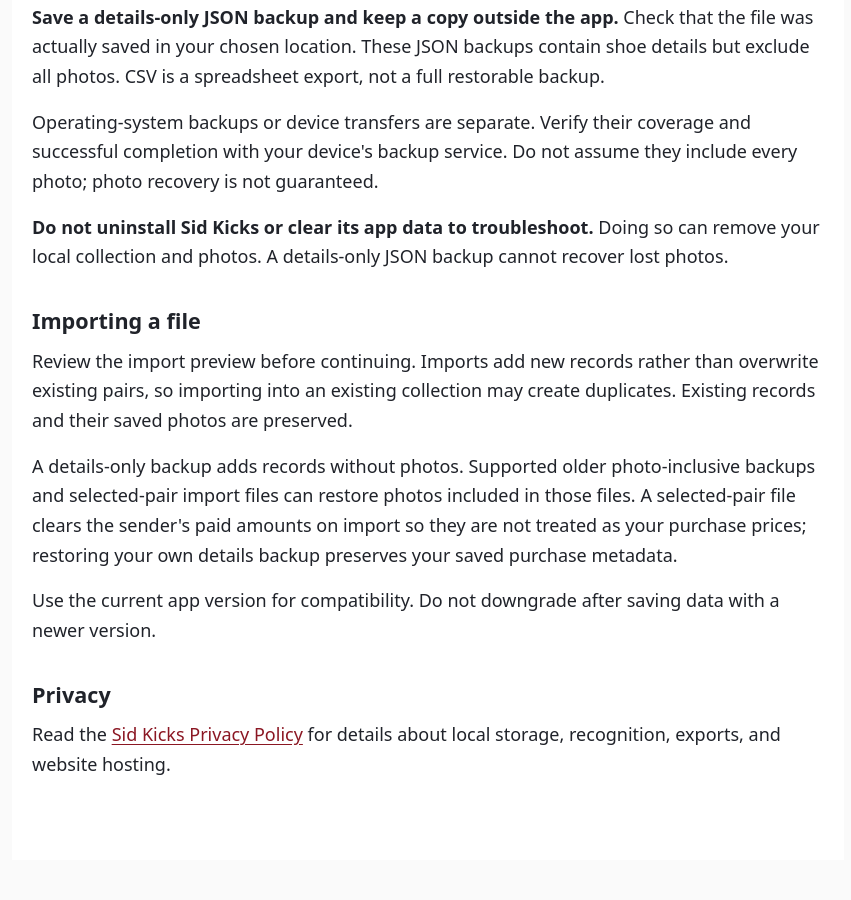
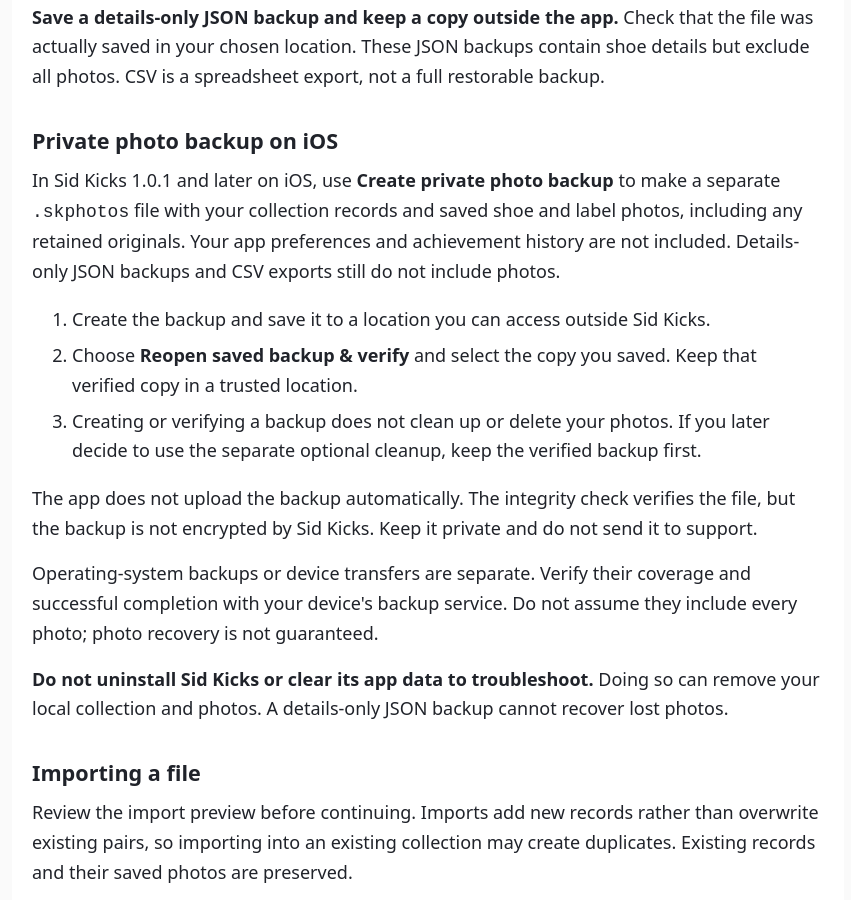
Before and after one commit to sidwin/sidtechs-apex-redirect, a plain HTML site: page sid-kicks/support/index.html in a window 1280 px wide. Shown: the part 1256-2156 px from the top of the page, without its empty margins (212-1063 px from the left). Before the commit the page ends 2116 px from the top, so only its background shows below. Drawn offline with Linux system fonts and the light colour scheme.

Commit message:
Document Sid Kicks 1.0.1 optional private photo backups

```diff
--- a/sid-kicks/support/index.html
+++ b/sid-kicks/support/index.html
@@ -30,6 +30,14 @@
 <h2>Protect your collection</h2>
 <p>Sid Kicks stores your collection locally on your device. There is no Sid Kicks collection server or account, and the app does not sync your collection through a Sid Kicks cloud service.</p>
 <p><strong>Save a details-only JSON backup and keep a copy outside the app.</strong> Check that the file was actually saved in your chosen location. These JSON backups contain shoe details but exclude all photos. CSV is a spreadsheet export, not a full restorable backup.</p>
+<h2>Private photo backup on iOS</h2>
+<p>In Sid Kicks 1.0.1 and later on iOS, use <strong>Create private photo backup</strong> to make a separate <code>.skphotos</code> file with your collection records and saved shoe and label photos, including any retained originals. Your app preferences and achievement history are not included. Details-only JSON backups and CSV exports still do not include photos.</p>
+<ol>
+<li>Create the backup and save it to a location you can access outside Sid Kicks.</li>
+<li>Choose <strong>Reopen saved backup &amp; verify</strong> and select the copy you saved. Keep that verified copy in a trusted location.</li>
+<li>Creating or verifying a backup does not clean up or delete your photos. If you later decide to use the separate optional cleanup, keep the verified backup first.</li>
+</ol>
+<p>The app does not upload the backup automatically. The integrity check verifies the file, but the backup is not encrypted by Sid Kicks. Keep it private and do not send it to support.</p>
 <p>Operating-system backups or device transfers are separate. Verify their coverage and successful completion with your device's backup service. Do not assume they include every photo; photo recovery is not guaranteed.</p>
 <p><strong>Do not uninstall Sid Kicks or clear its app data to troubleshoot.</strong> Doing so can remove your local collection and photos. A details-only JSON backup cannot recover lost photos.</p>
 <h2>Importing a file</h2>
```
Also changed, not shown: sid-kicks/privacy/index.html (+3 -2 lines).
